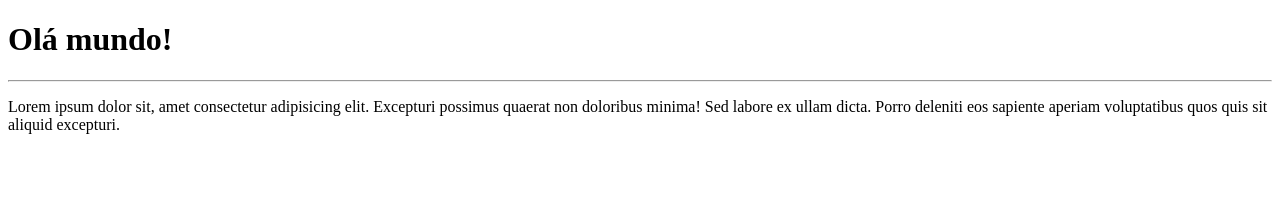
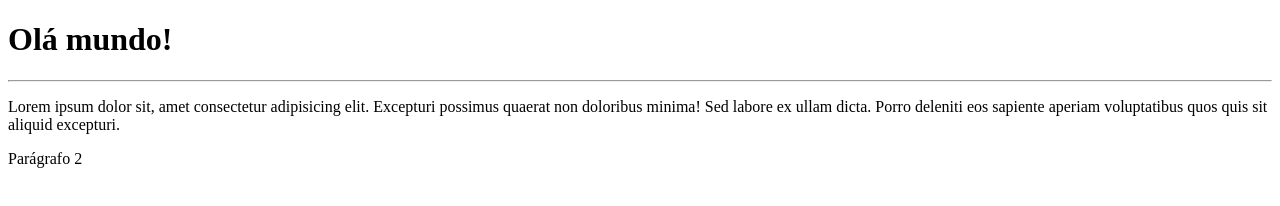
Before and after one commit to matheusmarconi/Ola-Mundo, a plain HTML site: page site-exemplo/index.html in a window 1280 px wide. Drawn offline with Linux system fonts and the light colour scheme.

Commit message:
Adicionei um parágrafo

```diff
--- a/site-exemplo/index.html
+++ b/site-exemplo/index.html
@@ -14,5 +14,8 @@
     <p>
         Lorem ipsum dolor sit, amet consectetur adipisicing elit. Excepturi possimus quaerat non doloribus minima! Sed labore ex ullam dicta. Porro deleniti eos sapiente aperiam voluptatibus quos quis sit aliquid excepturi.
     </p>
+    <p>
+        Parágrafo 2
+    </p>
 </body>
 </html>
```
